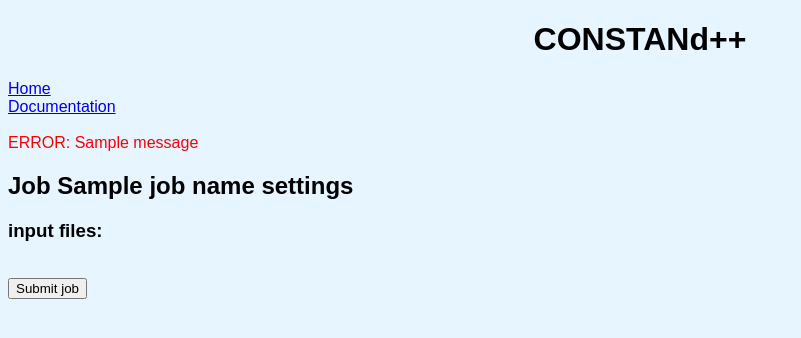
After one commit to PDiracDelta/CONSTANd-py, a Flask app: template web/templates/jobsettings.html in a window 1280 px wide. The commit adds this page. Shown: the top 338 px of the page, without its empty margins (0-801 px from the left). Run offline with Flask 2, Linux system fonts and the light colour scheme; the template is opened without the code that fills it: values that come from a table or form of the project are taken from there, most other values are stand-ins (such as "Sample title", 1, 10 or a date in 2020); one stand-in notice (Sample message) is shown; some libraries are stand-ins or nearby versions.

Commit message:
implementing jobSettings forms

```diff
--- a/dataIO.py
+++ b/dataIO.py
@@ -104,6 +104,7 @@ def parseSchemaFile(schemaPath):
 	schemaDF = importDataFrame(schemaPath, delim='\t', header=None, dtype=str).replace(np.nan, '', regex=True)
 	incompleteSchemaDict = OrderedDict() # use ordered dict so the items() order is always the same
 	assert np.mod(len(schemaDF), 2) == 0 # schema must have even number of lines
+	assert len(schemaDF.columns) > 2 # at least 3 columns
 	for i in range(int(len(schemaDF)/2)):
 		thisRow = schemaDF.loc[2*i, :]
 		experimentName = str(thisRow[0])
--- a/web/__init__.py
+++ b/web/__init__.py
@@ -2,6 +2,7 @@ from flask import Flask
 from flask_mail import Mail
 
 app = Flask(__name__)
+#with app.app_context():
 app.config.from_object('web.config')
 #db = SQLAlchemy(app)
 mailer = Mail(app)
--- a/web/forms.py
+++ b/web/forms.py
@@ -1,6 +1,6 @@
 from flask_wtf import FlaskForm
 #from flask_wtf.file import FileField
-from wtforms import StringField, RadioField, BooleanField, IntegerField, SelectField, FileField
+from wtforms import StringField, RadioField, BooleanField, IntegerField, SelectField, FileField, FieldList, FormField
 from wtforms.validators import DataRequired
 #from werkzeug.utils import secure_filename
 
@@ -8,3 +8,13 @@ from wtforms.validators import DataRequired
 class newJobForm(FlaskForm):
 	jobName = StringField('job name', validators=[DataRequired()])
 	schema = FileField('schema', validators=[DataRequired()])
+
+
+class experimentForm(FlaskForm):
+	data = FileField('data', validators=[DataRequired()])
+	processingConfig = FileField('processingConfig')
+	wrapper = FileField('wrapper')
+
+
+class jobSettingsForm(FlaskForm):
+	experiments = FieldList(FormField(experimentForm))
--- a/web/templates/base.html
+++ b/web/templates/base.html
@@ -11,7 +11,6 @@
         <link rel= "stylesheet" type= "text/css" href= "{{ url_for('static', filename='css/style.css') }}">
     {% endblock %}
 </head>
-
 <body>
     <h1 class="center">CONSTANd++</h1>
     <div>
@@ -19,6 +18,17 @@
         <a href="/docu">Documentation</a>
     </div>
     <br>
+
+    <!-- FLASH MESSAGES -->
+    {% with messages = get_flashed_messages() %}
+        {% if messages %}
+            {% for message in messages %}
+                <span style="color: red;">ERROR: {{ message }}<br></span>
+            {% endfor %}
+        {% endif %}
+    {% endwith %}
+
+    <!-- CONTENT-->
     {% block body %}{% endblock %}
 </body>
 
--- /dev/null
+++ b/web/templates/jobsettings.html
@@ -0,0 +1,28 @@
+{% extends "base.html" %}
+{% block body %}
+<h2>Job {{ jobName }} settings</h2>
+<form action="/jobinfo" method="post" name="jobSettings" enctype="multipart/form-data">
+    {{ form.hidden_tag() }}
+    {% if form %}
+        {# for e in form.experiments #}
+        <div class="input-group">
+            <h3>input files:</h3>
+            {#
+            {{ e.data(size=20,class="form-control") }}
+            {{ e.processingConfig(size=20,class="form-control") }}
+            {{ e.wrapper(size=20,class="form-control") }}
+            #}
+            {{ form.experiments(class="form-control") }}
+
+            {% for field in form %}
+                {% for error in field.errors %}
+                <span style="color: red;">{{ field.label }}: {{ error }} <br></span>
+                {% endfor %}
+            {% endfor %}<br>
+        </div>
+        {# endfor #}
+    {% endif %}
+    <button type="submit" value="submit">Submit job</button>
+</form>
+<br>
+{% endblock %}
```
Also changed, not shown: web/views.py (+20 -6 lines). Lines whose indentation alone changed are shown as unchanged.
